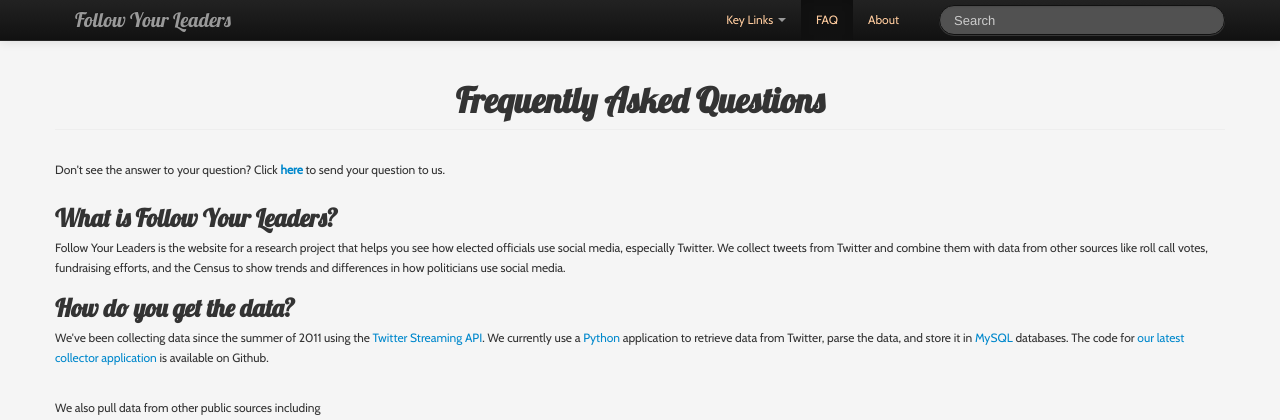
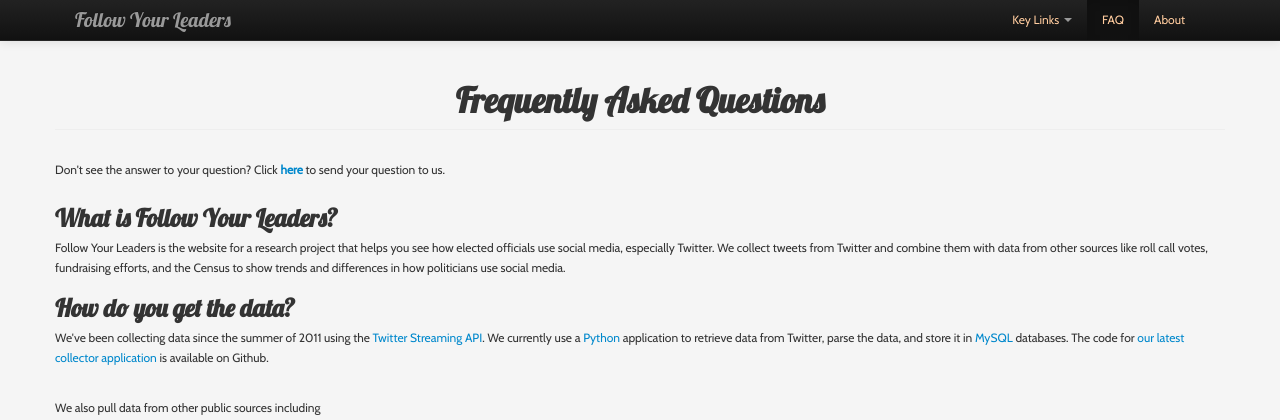
Before and after one commit to casmlab/followyourleaders-2013, a Django app: page /faq in a window 1280 px wide. Shown: the top 420 px of the page. Run offline with Django 3.2, Linux system fonts and the light colour scheme; some libraries are stand-ins or nearby versions.

Commit message:
remove search bar

```diff
--- a/fyl_try2/templates/base.html
+++ b/fyl_try2/templates/base.html
@@ -40,12 +40,12 @@
 					<!-- <a class="btn btn-navbar" data-toggle="collapse" data-target=".nav-collapse"> <span class="icon-bar">c</span> <span class="icon-bar">d</span> <span class="icon-bar">x</span> </a> -->
 					<a class="brand" href="{% url fyl_try2.views.index %}">Follow Your Leaders </a>
 					 {% block navbar_title %} {% endblock %}
-					<div style="float:right;">
+					<!-- <div style="float:right;">
 
 						<form class="navbar-search">
 							<input type="text" class="search-query span3" placeholder="Search">
 						</form>
-					</div>
+					</div> -->
 					<div class="nav-list" style="float:right;">
 						<ul class="nav">
 							<li class="dropdown">
```
